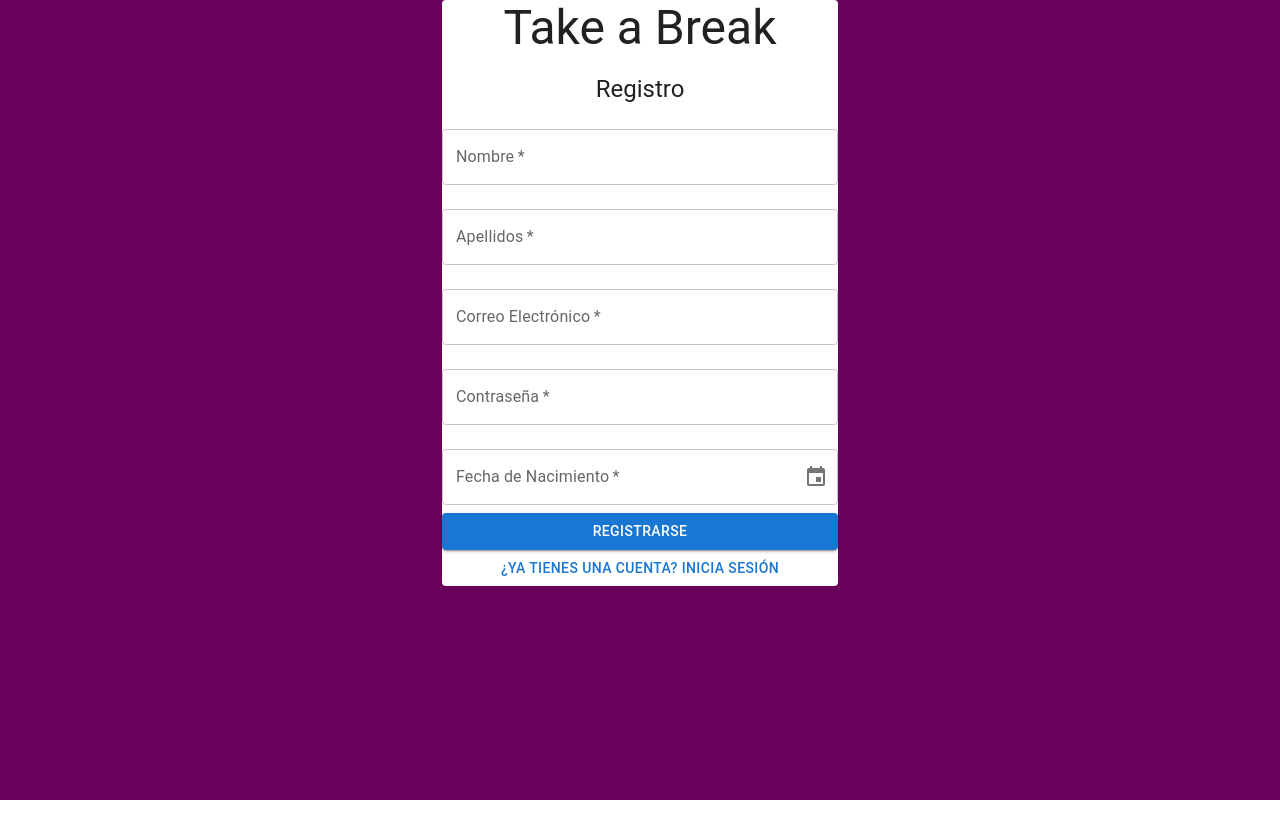
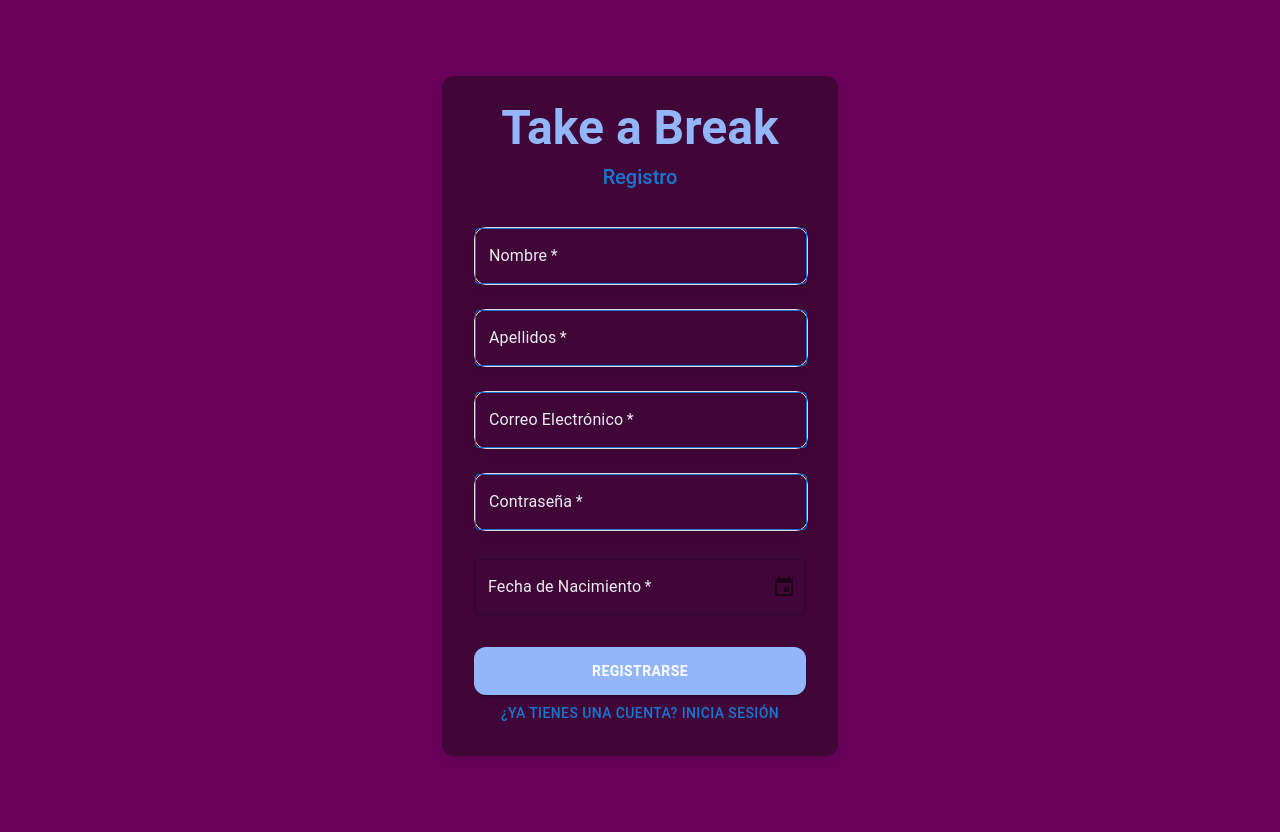
Before and after one commit to Kev-Hernandez/takeabreak_kev, a React (Create React App) app: page /register in a window 1280 px wide. Before the commit the page ends 800 px from the top, so only its background shows below. Built offline with nearby package versions, Linux system fonts and the light colour scheme.

Commit message:
agregados de estilos de login y register

```diff
--- a/src/components/Login.jsx
+++ b/src/components/Login.jsx
@@ -108,13 +108,14 @@ const Login = () => {
   };
 
   return (
-    <Box>
-      <Container maxWidth="xs">
-        <Paper elevation={0}>
-          <Typography align="center">Take a Break</Typography>
-          <Typography align="center">Iniciar Sesión</Typography>
-          <Box component="form" onSubmit={handleSubmit} noValidate>
+    <Box className="login-box">
+      <Container maxWidth="xs" className="login-container">
+        <Paper elevation={0} className="login-paper">
+          <Typography align="center" className="login-title">Take a Break</Typography>
+          <Typography align="center" className="login-subtitle">Iniciar Sesión</Typography>
+          <Box component="form" onSubmit={handleSubmit} noValidate className="login-form">
             <TextField
+              className="login-input"
               margin="normal"
               required
               fullWidth
@@ -143,6 +144,7 @@ const Login = () => {
               </List>
             )}
             <TextField
+              className="login-input"
               margin="normal"
               required
               fullWidth
@@ -177,7 +179,7 @@ const Login = () => {
               Iniciar Sesión
             </Button>
           </Box>
-          <Typography variant="body2">
+          <Typography className='login-registeryet' variant="body2">
             ¿Aun no te has registrado?
             <Button
               component="a"
--- a/src/components/Register.jsx
+++ b/src/components/Register.jsx
@@ -95,64 +95,64 @@ const Register = () => {
   };
 
   return (
-    <Box>
-      <Container maxWidth="xs">
-        <Paper elevation={0}>
-          <Typography component="h1" variant="h3" align="center" gutterBottom>
+    <Box className="register-box">
+      <Container maxWidth="xs" className="register-container">
+        <Paper elevation={0} className="register-paper">
+          <Typography component="h1" variant="h3" align="center" className="register-title">
             Take a Break
           </Typography>
-          <Typography component="h2" variant="h5" align="center" gutterBottom>
+          <Typography component="h2" variant="h5" align="center" className="register-subtitle">
             Registro
           </Typography>
-          <Box component="form" onSubmit={handleSubmit} noValidate>
+          <Box component="form" onSubmit={handleSubmit} noValidate className="register-form">
             <TextField
+              className="register-input"
               margin="normal"
               required
               fullWidth
               id="nombre"
               label="Nombre"
               name="nombre"
-              autoComplete="given-name"
               value={formData.nombre}
               onChange={handleChange}
               error={!!errors.nombre}
               helperText={errors.nombre}
             />
             <TextField
+              className="register-input"
               margin="normal"
               required
               fullWidth
               id="apellido"
               label="Apellidos"
               name="apellido"
-              autoComplete="family-name"
               value={formData.apellido}
               onChange={handleChange}
               error={!!errors.apellido}
               helperText={errors.apellido}
             />
             <TextField
+              className="register-input"
               margin="normal"
               required
               fullWidth
               id="correo"
               label="Correo Electrónico"
               name="correo"
-              autoComplete="email"
               value={formData.correo}
               onChange={handleChange}
               error={!!errors.correo}
               helperText={errors.correo}
             />
             <TextField
+              className="register-input"
               margin="normal"
               required
               fullWidth
+              id="contraseña"
+              label="Contraseña"
               name="contraseña"
-              label="Contraseña"
               type="password"
-              id="contraseña"
-              autoComplete="new-password"
               value={formData.contraseña}
               onChange={handleChange}
               error={!!errors.contraseña}
@@ -162,15 +162,13 @@ const Register = () => {
               <DatePicker
                 label="Fecha de Nacimiento"
                 value={formData.fechaNacimiento}
-                onChange={(newValue) => {
-                  setFormData(prev => ({
-                    ...prev,
-                    fechaNacimiento: newValue
-                  }));
-                }}
+                onChange={(newValue) =>
+                  setFormData((prev) => ({ ...prev, fechaNacimiento: newValue }))
+                }
                 slotProps={{
                   textField: {
-                    margin: "normal",
+                    className: 'register-input',
+                    margin: 'normal',
                     required: true,
                     fullWidth: true,
                     error: !!errors.fechaNacimiento,
@@ -179,22 +177,21 @@ const Register = () => {
                 }}
               />
             </LocalizationProvider>
+
             {errors.submit && (
               <Typography color="error" align="center">
                 {errors.submit}
               </Typography>
             )}
-            <Button
-              type="submit"
-              fullWidth
-              variant="contained"
-            >
+
+            <Button type="submit" fullWidth variant="contained" className="register-button">
               Registrarse
             </Button>
             <Button
               fullWidth
               variant="text"
               onClick={() => navigate('/login')}
+              className="register-link"
             >
               ¿Ya tienes una cuenta? Inicia sesión
             </Button>
--- a/src/styles/global.css
+++ b/src/styles/global.css
@@ -171,7 +171,7 @@ body, html {
 /* BOTONES */
 .login-button,
 .register-button {
-    background-color: #658dd370;
+    background-color: #5feafcc4;
     cursor: pointer;
     padding: 12px 24px;
     border-radius: 12px;
@@ -236,3 +236,311 @@ body, html {
   75% { transform: translate(-50%, -50%) scale(2); opacity: 0; }
   100% { transform: translate(-50%, -50%) scale(2); opacity: 0; }
 }
+
+/*para login*/
+
+/* Fondo general transparente para el Box principal */
+.login-box {
+  background-color: transparent;
+  min-height: 100vh;
+  display: flex;
+  justify-content: center;
+  align-items: center;
+  padding: 16px;
+}
+
+/* Contenedor centrado */
+.login-container {
+  width: 100%;
+  max-width: 400px;
+  border-radius: 16px;
+  padding: 20px;
+}
+
+/* Estilo para el Paper */
+.MuiPaper-root.login-paper {
+  background-color: rgba(14, 12, 13, 0.438) !important;
+  border-radius: 12px !important;
+  padding: 24px 32px !important;
+  box-shadow: 0 4px 12px rgba(0, 0, 0, 0.1) !important;
+}
+
+/* Título principal */
+.MuiTypography-root.login-title {
+  color: #93b6fb !important;
+  font-weight: 700 !important;
+  font-size: 3rem !important;
+  margin-bottom: 8px !important;
+  user-select: none !important;
+}
+
+/* Subtítulo */
+.MuiTypography-root.login-subtitle {
+  color: #1976d2 !important;
+  font-weight: 500 !important;
+  font-size: 1.25rem !important;
+  margin-bottom: 24px !important;
+  user-select: none !important;
+}
+
+.MuiTypography-root.login-registeryet {
+  color: #4b6681 !important;
+  font-weight: 500 !important;
+  margin-bottom: 24px !important;
+  user-select: none !important;
+}
+
+/* Formulario */
+.login-form {
+  display: flex;
+  flex-direction: column;
+}
+
+/* Inputs */
+.login-form .MuiTextField-root {
+  border-radius: 12px !important;
+  border: 1px solid #ddd !important;
+  box-shadow: 0 4px 12px rgba(0, 0, 0, 0.1) !important;
+  margin-top: 12px !important;
+  margin-bottom: 12px !important;
+}
+
+/* Validaciones */
+.login-form ul {
+  list-style-type: disc;
+  padding-left: 20px;
+  margin-top: -8px;
+  margin-bottom: 16px;
+  color: #555;
+  font-size: 0.875rem;
+}
+
+/* Botón submit */
+.login-form button[type="submit"],
+.login-form .MuiButton-root[type="submit"] {
+  background-color: #93b6fb !important;
+  color: white !important;
+  margin-top: 24px !important;
+  padding: 12px 0 !important;
+  font-weight: 600 !important;
+  border-radius: 12px !important;
+  border: none !important;
+  cursor: pointer;
+  transition: background-color 0.3s ease !important;
+}
+
+.login-form button[type="submit"]:hover,
+.login-form .MuiButton-root[type="submit"]:hover {
+  background-color: #155a9a !important;
+}
+
+/* Footer */
+.login-footer {
+  margin-top: 24px;
+  font-size: 0.875rem;
+  color: #444;
+  text-align: center;
+  user-select: none;
+}
+
+/* Link de registro */
+.login-footer a {
+  color: #1976d2;
+  margin-left: 6px;
+  text-decoration: none;
+  font-weight: 600;
+  cursor: pointer;
+  transition: color 0.3s ease;
+}
+
+.login-footer a:hover {
+  color: #155a9a;
+  text-decoration: underline;
+}
+
+
+
+/* Color del texto del input */
+.login-input input {
+  color: #1976d2;
+}
+
+/* Label normal */
+.login-input label {
+  color: #e9edf1;
+}
+
+/* Label enfocado */
+.login-input label.Mui-focused {
+  color: #0d47a1;
+}
+
+/* Borde del input */
+.login-input .MuiOutlinedInput-root fieldset {
+  border-color: #1976d2;
+}
+
+/* Borde hover */
+.login-input .MuiOutlinedInput-root:hover fieldset {
+  border-color: #115293;
+}
+
+/* Borde enfocado */
+.login-input .MuiOutlinedInput-root.Mui-focused fieldset {
+  border-color: #0d47a1;
+}
+
+/* Texto del helperText (error abajo del input) */
+.login-input .MuiFormHelperText-root {
+  color: red;
+}
+
+
+/*register estilos*/
+
+/* Fondo general transparente para el Box principal */
+.register-box {
+  background-color: transparent;
+  min-height: 100vh;
+  display: flex;
+  justify-content: center;
+  align-items: center;
+  padding: 16px;
+}
+
+/* Contenedor centrado */
+.register-container {
+  width: 100%;
+  max-width: 400px;
+  border-radius: 16px;
+  padding: 20px;
+}
+
+/* Estilo para el Paper */
+.MuiPaper-root.register-paper {
+  background-color: rgba(14, 12, 13, 0.438) !important;
+  border-radius: 12px !important;
+  padding: 24px 32px !important;
+  box-shadow: 0 4px 12px rgba(0, 0, 0, 0.1) !important;
+}
+
+/* Título principal */
+.MuiTypography-root.register-title {
+  color: #93b6fb !important;
+  font-weight: 700 !important;
+  font-size: 3rem !important;
+  margin-bottom: 8px !important;
+  user-select: none !important;
+}
+
+/* Subtítulo */
+.MuiTypography-root.register-subtitle {
+  color: #1976d2 !important;
+  font-weight: 500 !important;
+  font-size: 1.25rem !important;
+  margin-bottom: 24px !important;
+  user-select: none !important;
+}
+
+/* Formulario */
+.register-form {
+  display: flex;
+  flex-direction: column;
+}
+
+/* Inputs */
+.register-form .MuiTextField-root {
+  border-radius: 12px !important;
+  border: 1px solid #ddd !important;
+  box-shadow: 0 4px 12px rgba(0, 0, 0, 0.1) !important;
+  margin-top: 12px !important;
+  margin-bottom: 12px !important;
+}
+
+/* Validaciones */
+.register-form ul {
+  list-style-type: disc;
+  padding-left: 20px;
+  margin-top: -8px;
+  margin-bottom: 16px;
+  color: #555;
+  font-size: 0.875rem;
+}
+
+/* Botón submit */
+.register-form button[type="submit"],
+.register-form .MuiButton-root[type="submit"] {
+  background-color: #93b6fb !important;
+  color: white !important;
+  margin-top: 24px !important;
+  padding: 12px 0 !important;
+  font-weight: 600 !important;
+  border-radius: 12px !important;
+  border: none !important;
+  cursor: pointer;
+  transition: background-color 0.3s ease !important;
+}
+
+.register-form button[type="submit"]:hover,
+.register-form .MuiButton-root[type="submit"]:hover {
+  background-color: #155a9a !important;
+}
+
+/* Footer de login link */
+.register-login-text {
+  margin-top: 24px;
+  font-size: 0.875rem;
+  color: #444;
+  text-align: center;
+  user-select: none;
+}
+
+/* Link de login */
+.register-login-link {
+  color: #1976d2;
+  margin-left: 6px;
+  text-decoration: none;
+  font-weight: 600;
+  cursor: pointer;
+  transition: color 0.3s ease;
+}
+
+.register-login-link:hover {
+  color: #155a9a;
+  text-decoration: underline;
+}
+
+/* Color del texto del input */
+.register-input input {
+  color: #1976d2;
+}
+
+/* Label normal */
+.register-input label {
+  color: #e9edf1;
+}
+
+/* Label enfocado */
+.register-input label.Mui-focused {
+  color: #0d47a1;
+}
+
+/* Borde del input */
+.register-input .MuiOutlinedInput-root fieldset {
+  border-color: #1976d2;
+}
+
+/* Borde hover */
+.register-input .MuiOutlinedInput-root:hover fieldset {
+  border-color: #115293;
+}
+
+/* Borde enfocado */
+.register-input .MuiOutlinedInput-root.Mui-focused fieldset {
+  border-color: #0d47a1;
+}
+
+/* Texto del helperText (error abajo del input) */
+.register-input .MuiFormHelperText-root {
+  color: red;
+}
```
Also changed, not shown: .gitignore.txt (added), 13 other files (tests, documents, lock files or other folders).
